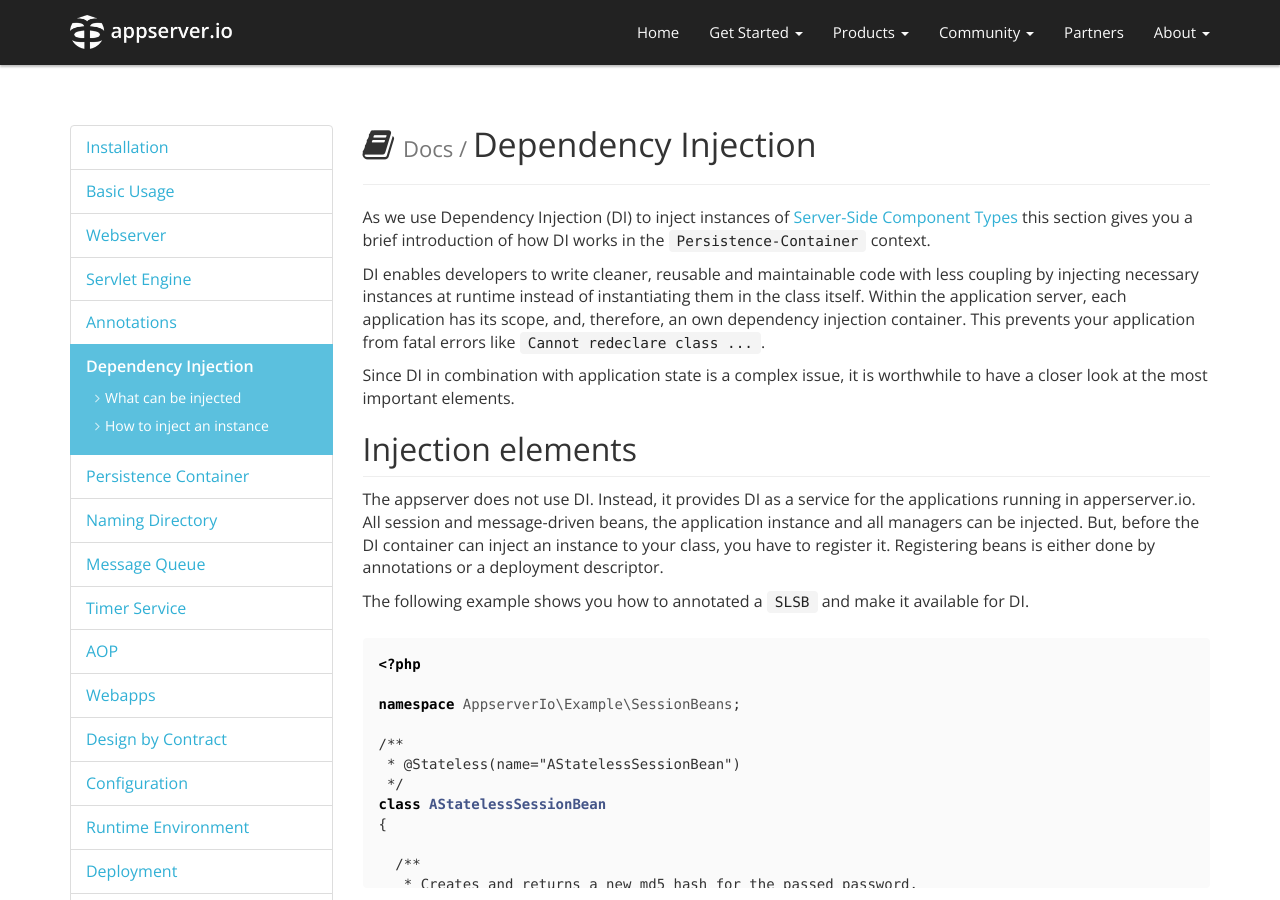
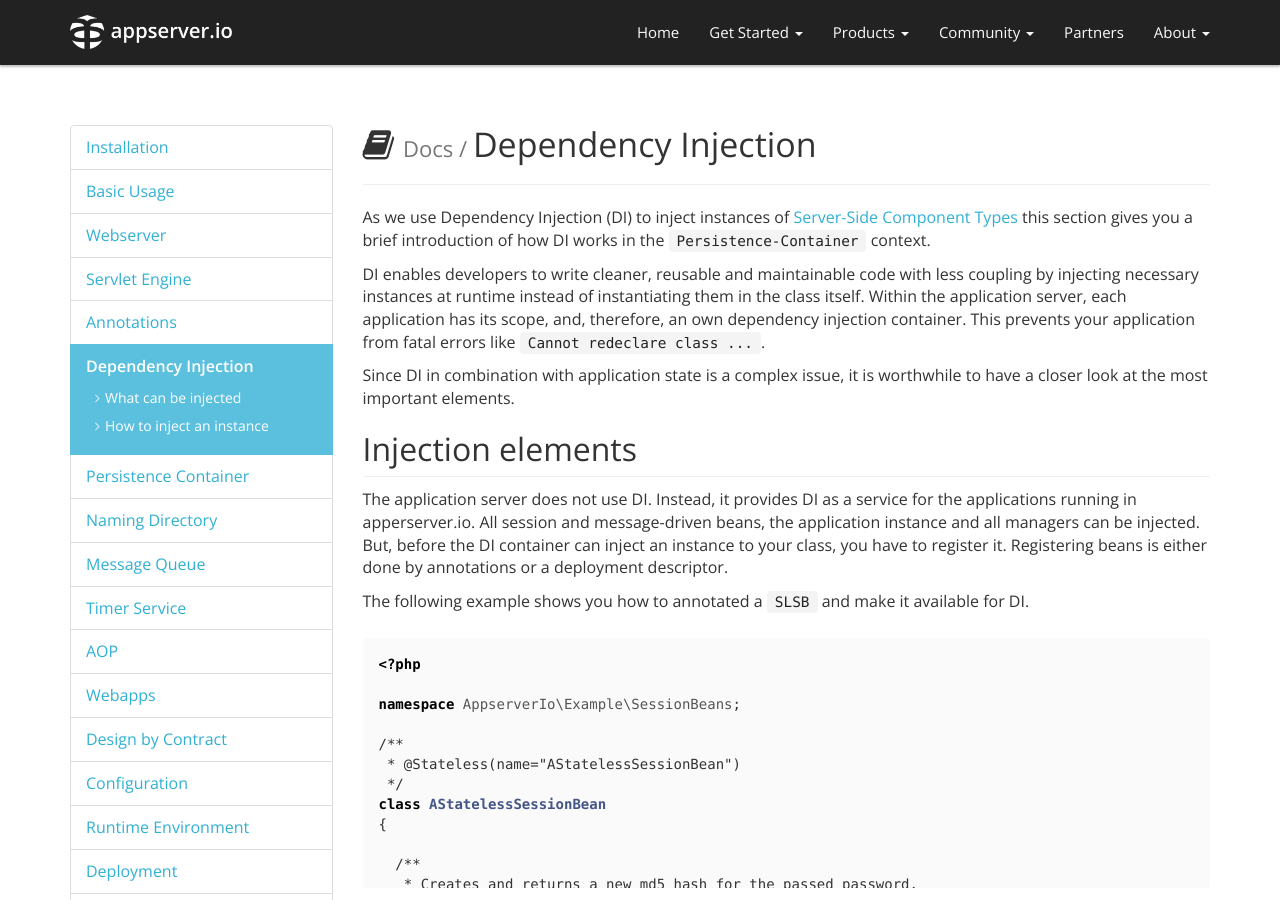
Before and after one commit to appserver-io/appserver, a Jekyll site: the page built from _docs/dependency-injection.md, in a window 1280 px wide and 900 px high. Built offline with Jekyll 4.4.1, drawn with Linux system fonts in a browser that asks for light colours; nearby versions of some CDN libraries; library files that are not in the unit come from our copies; Markdown is read by kramdown in place of the engine named in the settings.

Commit message:
Update dependency-injection.md

```diff
--- a/_docs/dependency-injection.md
+++ b/_docs/dependency-injection.md
@@ -20,7 +20,7 @@ Since DI in combination with application state is a complex issue, it is worthwh
 
 ## Injection elements
 
-The appserver does not use DI. Instead, it provides DI as a service for the applications running in apperserver.io. All session and message-driven beans, the application instance and all managers can be injected.  But, before the DI container can inject an instance to your class, you have to register it. Registering beans is either done by annotations or a deployment descriptor.
+The application server does not use DI. Instead, it provides DI as a service for the applications running in apperserver.io. All session and message-driven beans, the application instance and all managers can be injected.  But, before the DI container can inject an instance to your class, you have to register it. Registering beans is either done by annotations or a deployment descriptor.
 
 The following example shows you how to annotated a `SLSB` and make it available for DI.
 
```
